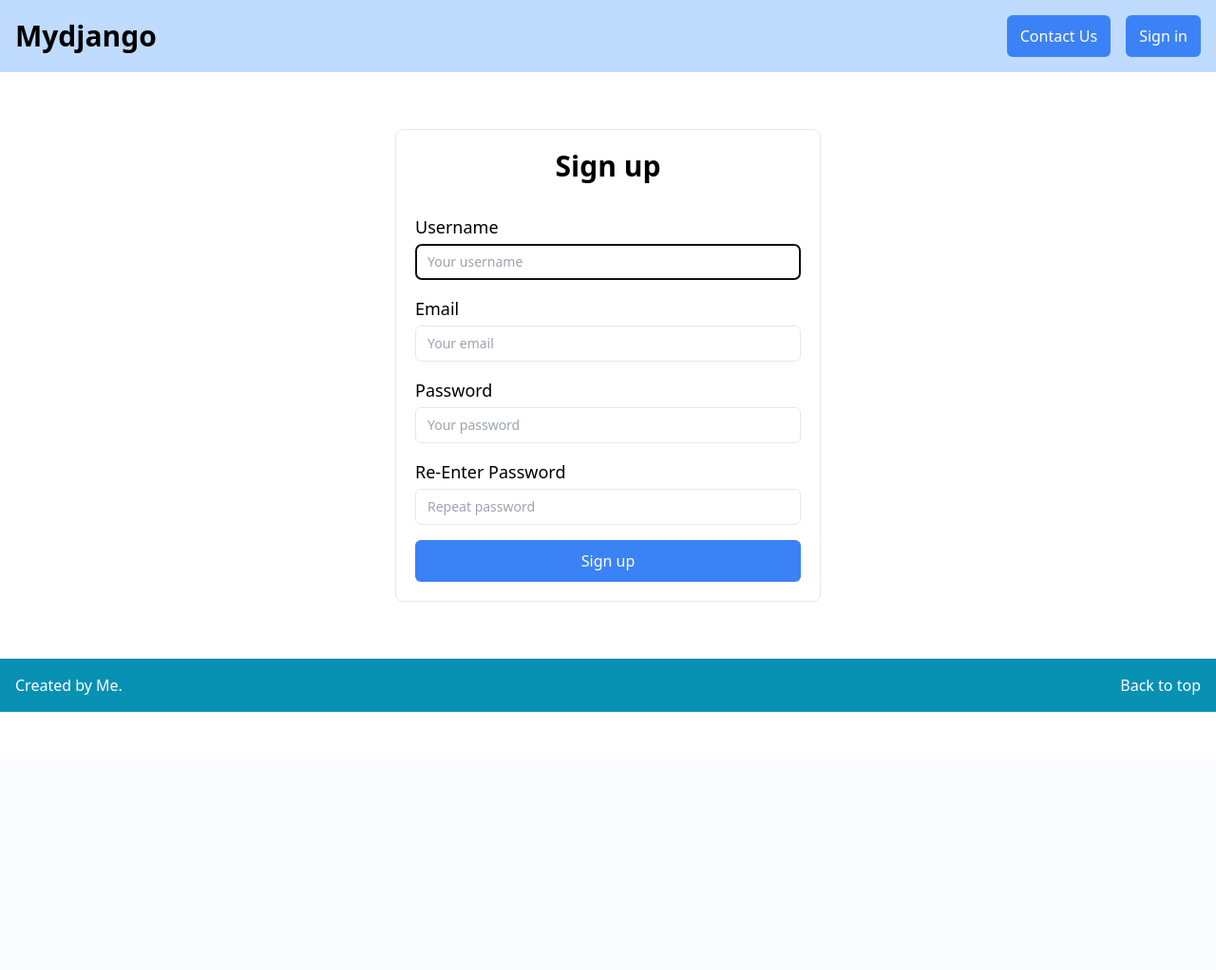
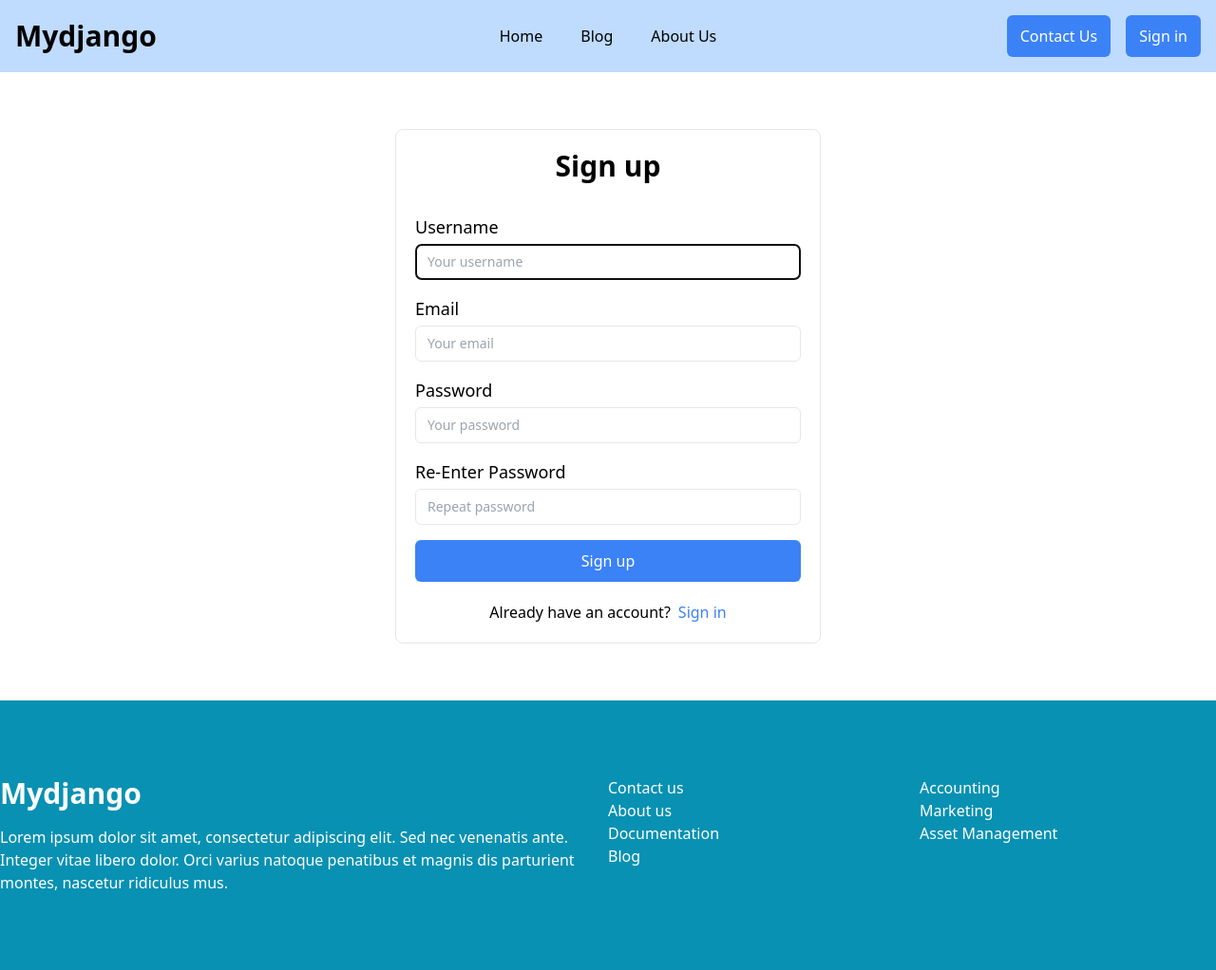
Before and after one commit to suttirakcha/dashboardproj, a Django app: page /signup/ in a window 1280 px wide. Shown: the whole page at 95% size. Before the commit the page ends 750 px from the top, so only its background shows below. Run offline with Django 4.2, Linux system fonts and the light colour scheme; some libraries are stand-ins or nearby versions.

Commit message:
Commit Codes

```diff
--- a/dashproj/webtemplate/models.py
+++ b/dashproj/webtemplate/models.py
@@ -5,3 +5,7 @@ from django.db import models
 class Topbar(models.Model):
     text = models.CharField(max_length=255)
     enable_topbar = models.BooleanField(default=False)
+
+class HeaderMenu(models.Model):
+    text = models.CharField(max_length=255)
+    link = models.SlugField()
--- a/dashproj/webtemplate/templates/base.html
+++ b/dashproj/webtemplate/templates/base.html
@@ -12,11 +12,20 @@
 </head>
 <body>
   <header class='bg-blue-200 p-4 w-full' id='header'>
-    <div class='container flex justify-between items-center'>
-      <a href="/">
+    <div class='container flex items-center'>
+      <a href="/" class='w-1/3'>
         <h1 class='text-3xl font-bold'>Mydjango</h1>
       </a>
-      <nav class='flex gap-x-4'>
+      <nav class='w-1/3 flex justify-center'>
+        <ul>
+          <li class='flex gap-x-10'>
+            <a href='/' class='hover:text-blue-800'>Home</a>
+            <a href='/blogs' class='hover:text-blue-800'>Blog</a>
+            <a href='' class='hover:text-blue-800'>About Us</a>
+          </li>
+        </ul>
+      </nav>
+      <nav class='flex gap-x-4 w-1/3 justify-end'>
         <button class='px-[14px] py-[10px] bg-blue-500 text-white rounded-md hover:bg-blue-600'>Contact Us</button>
         {% if request.user.is_authenticated %}
           <a href='/signin/' class='px-[14px] py-[10px] bg-blue-500 text-white rounded-md hover:bg-blue-600'>Sign out</a>
@@ -31,9 +40,28 @@
     {% block content %}
     {% endblock %}
   </div>
-  <footer class='p-4 flex justify-between bg-cyan-600 text-white'>
-    <h1>Created by Me.</h1>
-    <button onclick="backToTop()">Back to top</button>
+  <footer class='py-20 bg-cyan-600 text-white'>
+    <div class='container flex justify-between gap-x-4'>
+      <div class='flex flex-col gap-y-4 w-1/2'>
+        <h1 class='text-3xl font-bold'>Mydjango</h1>
+        <p>Lorem ipsum dolor sit amet, consectetur adipiscing elit. Sed nec venenatis ante. Integer vitae libero dolor. Orci varius natoque penatibus et magnis dis parturient montes, nascetur ridiculus mus.</p>
+      </div>
+      <div class='w-1/4'>
+        <ul>
+          <li>Contact us</li>
+          <li>About us</li>
+          <li>Documentation</li>
+          <li>Blog</li>
+        </ul>
+      </div>
+      <div class='w-1/4'>
+        <ul>
+          <li>Accounting</li>
+          <li>Marketing</li>
+          <li>Asset Management</li>
+        </ul>
+      </div>
+    </div>
   </footer>
 
   <script>
--- a/dashproj/webtemplate/templates/signin.html
+++ b/dashproj/webtemplate/templates/signin.html
@@ -20,5 +20,9 @@
       </div>
       <button type='submit' class='px-[14px] py-[10px] bg-blue-500 text-white rounded-md hover:bg-blue-600'>Sign in</button>
     </form>
+    <div class='flex gap-x-2 mt-5 justify-center'>
+      <p>Don't have an account?</p>
+      <a href='/signup' class='text-blue-500'>Sign up</a>
+    </div>
   </section>
 {% endblock %}
--- a/dashproj/webtemplate/templates/signup.html
+++ b/dashproj/webtemplate/templates/signup.html
@@ -28,5 +28,9 @@
       </div>
       <button type='submit' class='px-[14px] py-[10px] bg-blue-500 text-white rounded-md hover:bg-blue-600'>Sign up</button>
     </form>
+    <div class='flex gap-x-2 mt-5 justify-center'>
+        <p>Already have an account?</p>
+        <a href='/signin' class='text-blue-500'>Sign in</a>
+      </div>
   </section>
 {% endblock %}
```
Also changed, not shown: dashproj/db.sqlite3, dashproj/webtemplate/migrations/0003_headermenu.py (added).
